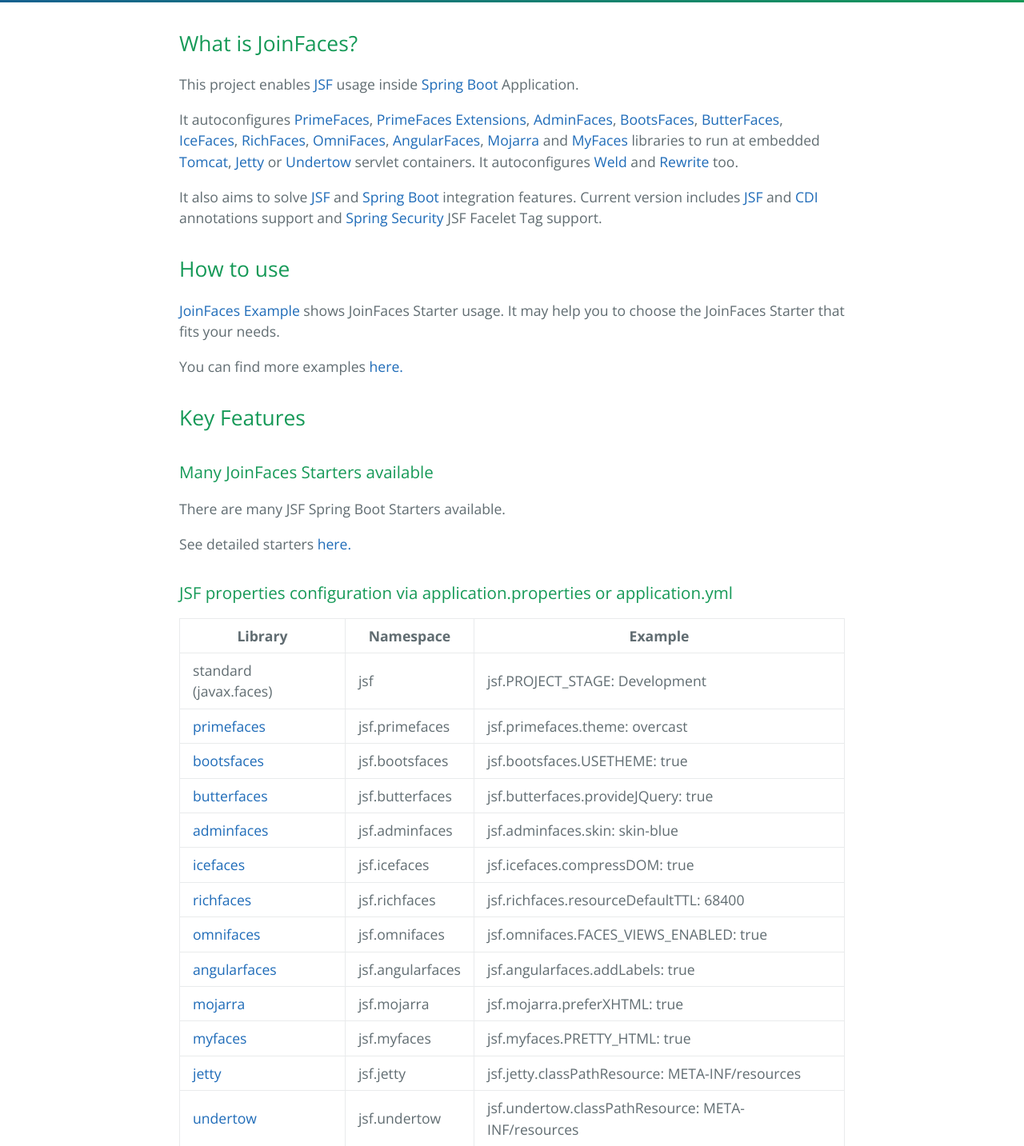
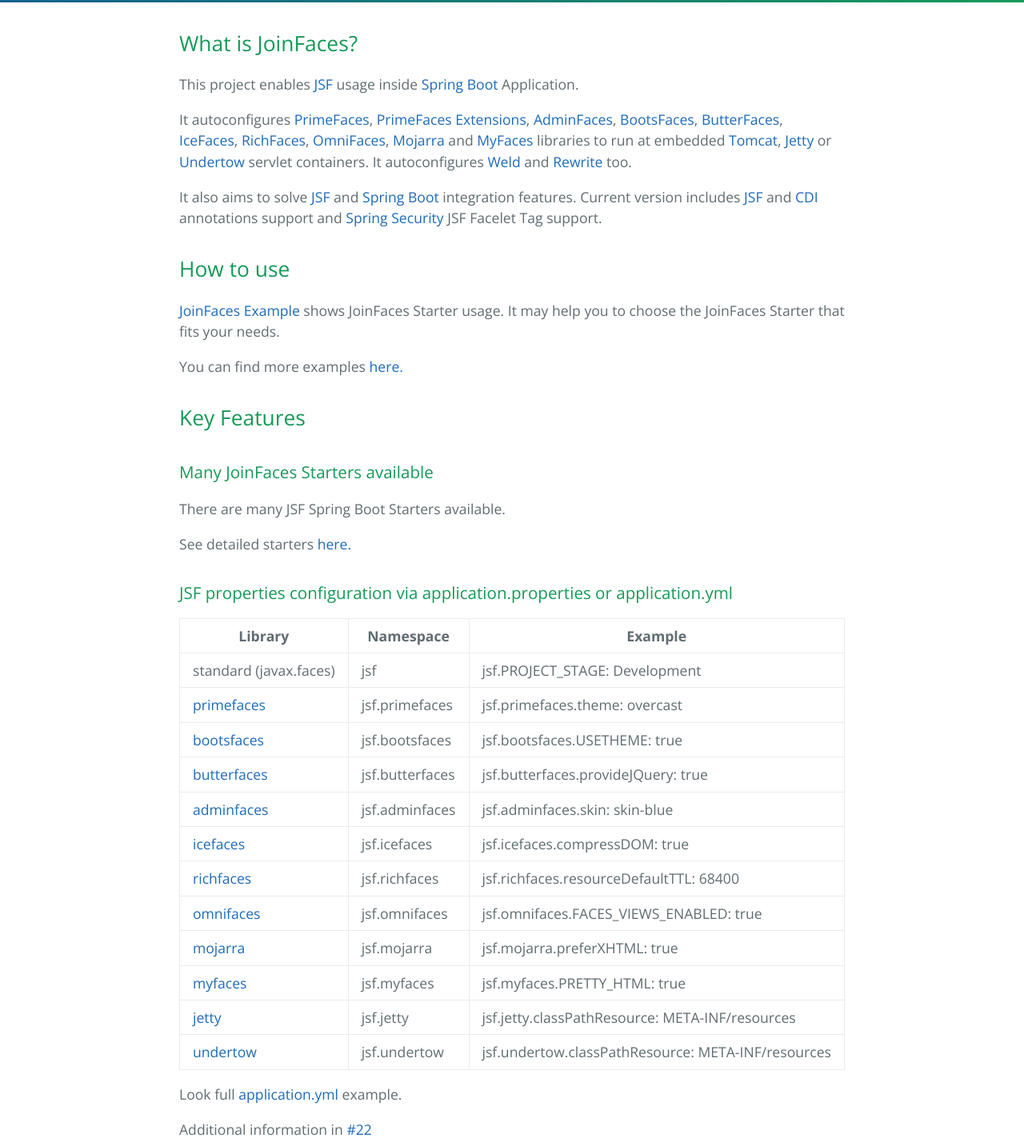
Before and after one commit to joinfaces/joinfaces.github.io, a plain HTML site: page index.html in a window 1280 px wide. Shown: the part 380-1813 px from the top of the page at 80% size. Drawn offline with nearby package versions, Linux system fonts and the light colour scheme.

Commit message:
remove angular faces

```diff
--- a/index.html
+++ b/index.html
@@ -28,7 +28,7 @@
 
 <p>This project enables <a href="http://www.oracle.com/technetwork/java/javaee/javaserverfaces-139869.html">JSF</a> usage inside <a href="http://projects.spring.io/spring-boot/">Spring Boot</a> Application. </p>
 
-<p>It autoconfigures <a href="http://primefaces.org/">PrimeFaces</a>, <a href="http://primefaces-extensions.github.io/">PrimeFaces Extensions</a>, <a href="https://adminfaces.github.io/site/">AdminFaces</a>, <a href="http://bootsfaces.net/">BootsFaces</a>, <a href="http://butterfaces.org/">ButterFaces</a>, <a href="http://www.icesoft.org/java/projects/ICEfaces/overview.jsf">IceFaces</a>, <a href="https://github.com/richfaces/richfaces">RichFaces</a>, <a href="http://omnifaces.org/">OmniFaces</a>, <a href="http://angularfaces.net/">AngularFaces</a>, <a href="https://javaserverfaces.java.net/">Mojarra</a> and <a href="http://myfaces.apache.org/">MyFaces</a> libraries to run at embedded <a href="http://tomcat.apache.org/">Tomcat</a>, <a href="http://www.eclipse.org/jetty">Jetty</a> or <a href="http://undertow.io">Undertow</a> servlet containers. It autoconfigures <a href="http://weld.cdi-spec.org">Weld</a> and <a href="https://www.ocpsoft.org/rewrite/">Rewrite</a> too.</p>
+<p>It autoconfigures <a href="http://primefaces.org/">PrimeFaces</a>, <a href="http://primefaces-extensions.github.io/">PrimeFaces Extensions</a>, <a href="https://adminfaces.github.io/site/">AdminFaces</a>, <a href="http://bootsfaces.net/">BootsFaces</a>, <a href="http://butterfaces.org/">ButterFaces</a>, <a href="http://www.icesoft.org/java/projects/ICEfaces/overview.jsf">IceFaces</a>, <a href="https://github.com/richfaces/richfaces">RichFaces</a>, <a href="http://omnifaces.org/">OmniFaces</a>, <a href="https://javaserverfaces.java.net/">Mojarra</a> and <a href="http://myfaces.apache.org/">MyFaces</a> libraries to run at embedded <a href="http://tomcat.apache.org/">Tomcat</a>, <a href="http://www.eclipse.org/jetty">Jetty</a> or <a href="http://undertow.io">Undertow</a> servlet containers. It autoconfigures <a href="http://weld.cdi-spec.org">Weld</a> and <a href="https://www.ocpsoft.org/rewrite/">Rewrite</a> too.</p>
 
 <p>It also aims to solve <a href="http://www.oracle.com/technetwork/java/javaee/javaserverfaces-139869.html">JSF</a> and <a href="http://projects.spring.io/spring-boot/">Spring Boot</a> integration features. Current version includes <a href="http://www.oracle.com/technetwork/java/javaee/javaserverfaces-139869.html">JSF</a> and <a href="http://www.cdi-spec.org/">CDI</a> annotations support and <a href="http://projects.spring.io/spring-security/">Spring Security</a> JSF Facelet Tag support.</p>
 
@@ -100,11 +100,6 @@
 <td><a href="http://omnifaces.org/">omnifaces</a></td>
 <td>jsf.omnifaces</td>
 <td>jsf.omnifaces.FACES_VIEWS_ENABLED: true</td>
-</tr>
-<tr>
-<td><a href="http://angularfaces.net/">angularfaces</a></td>
-<td>jsf.angularfaces</td>
-<td>jsf.angularfaces.addLabels: true</td>
 </tr>
 <tr>
 <td><a href="https://javaserverfaces.java.net/">mojarra</a></td>
```
